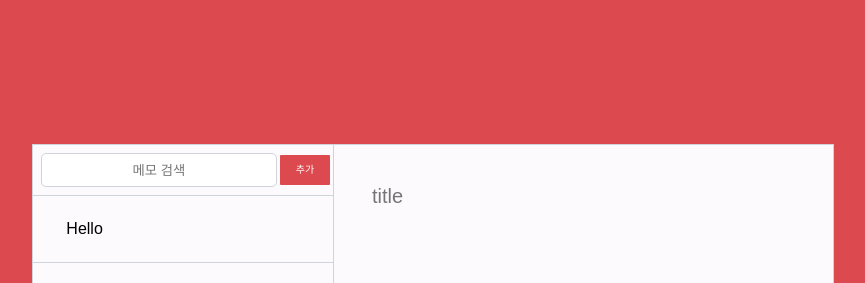
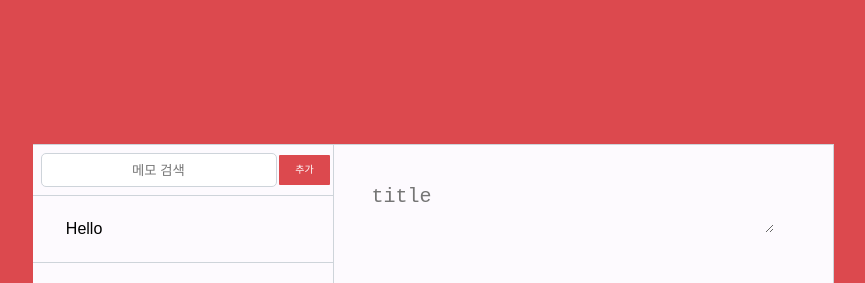
Before and after one commit to Jogeonsang/marcus-app, a React (Create React App) app: page / in a window 1280 px wide. Shown: the top 283 px of the page, without its empty margins (207-1072 px from the left). Built offline with nearby package versions, Linux system fonts and the light colour scheme.

Commit message:
Write component 자동 줄바꿈 구현
자동 줄바꿈을 구현하기 위해 input 에서 textarea로 변경 후 white-space: nomal; 선언

```diff
--- a/src/components/MemoTemplate.css
+++ b/src/components/MemoTemplate.css
@@ -1,10 +1,13 @@
 .Memo-template {
   width : 800px;
   background-color: #FDFAFE;
-  border: 1px solid #ced4da;
+  border-top: 1px solid #ced4da;
+  border-bottom: 1px solid #ced4da;
+  border-right: 1px solid #ced4da;
   margin : 0 auto;
   height: 500px;
   margin-top: 9rem;
+  flex: 1
 }
 
 .info-wrapper {
--- a/src/components/MemoWrite.css
+++ b/src/components/MemoWrite.css
@@ -1,4 +1,4 @@
-.Write input {
+.Write textarea {
   flex: 1; /* 버튼을 뺀 빈 공간을 모두 채워줍니다 */
   font-size: 1.25rem;
   outline: none;
@@ -6,4 +6,6 @@
   padding-top: 2.5rem;
   padding-left: 2rem;
   background-color: #FDFAFE;
+  width: 400px;
+  white-space: normal;
 }
--- a/src/components/MemoWrite.js
+++ b/src/components/MemoWrite.js
@@ -4,7 +4,7 @@ import './MemoWrite.css';
 const MemoWrite = ({value, onChange,selectedContent }) => {
   return (
     <div className="Write">
-      <input
+      <textarea
         placeholder="title"
         name={selectedContent.id}
         value={selectedContent.text}
```
